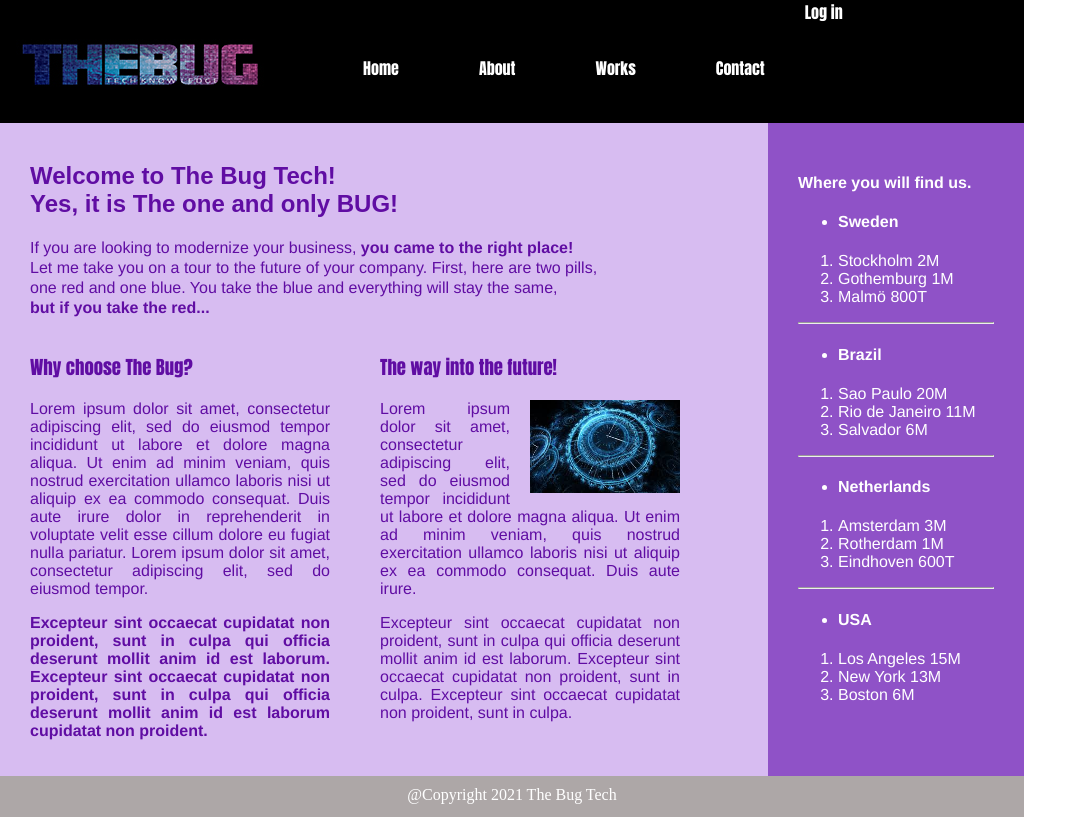
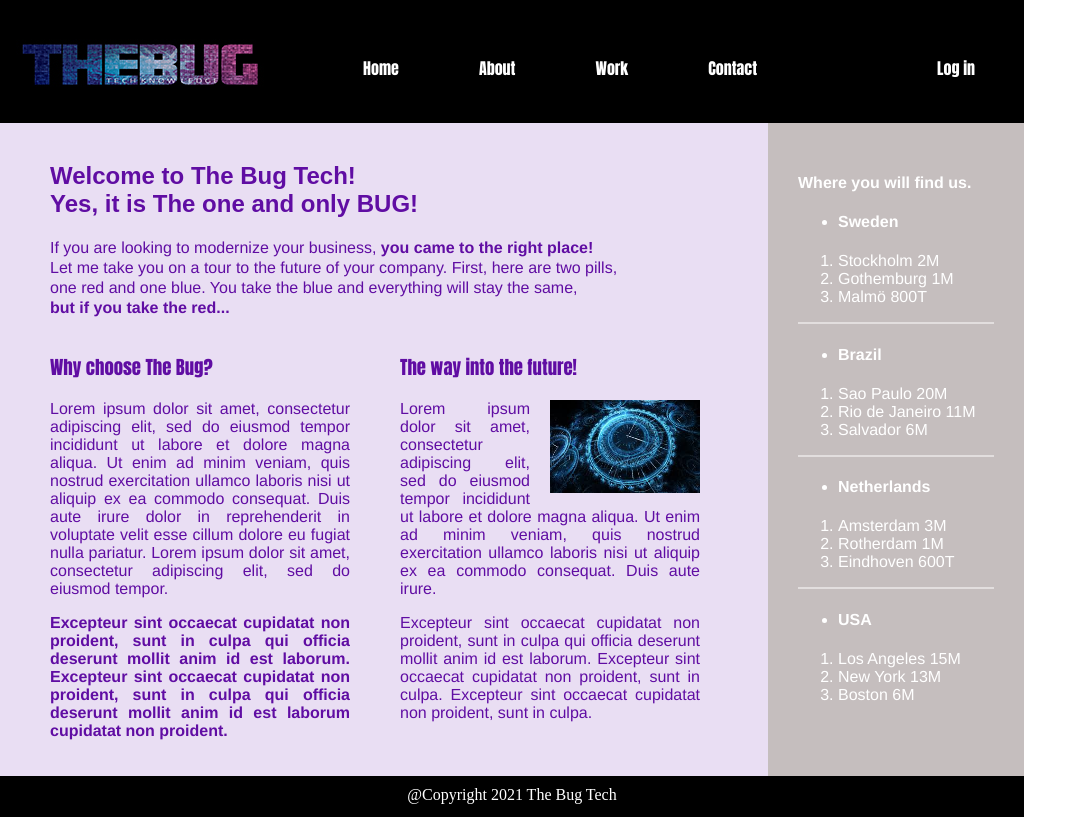
Before and after one commit to leo-alcantara/HTML_CSS_Assignment, a plain HTML site: page index.html in a window 1280 px wide. Shown: the whole page, without its empty margins (0-1087 px from the left). Drawn offline with Linux system fonts and the light colour scheme; a script that the page names is missing; a web font is replaced by a local one.

Commit message:
Grids implemented 30/9

```diff
--- a/css/indexstyles.css
+++ b/css/indexstyles.css
@@ -22,18 +22,18 @@ body {
 
 .item-main {
   grid-area: main;
-  background-color: rgb(215, 188, 241);
-  padding: 20px 30px;
+  background-color: rgb(233, 222, 243);
+  padding: 20px 50px;
 }
 
 .item-side {
   grid-area: side;
-  background-color: rgb(143, 82, 199);
+  background-color: rgb(197, 190, 190);
 }
 
 .item-footer {
   grid-area: footer;
-  background-color: rgb(173, 167, 167);
+  background-color: black;
   text-align: center;
 }
 
@@ -50,13 +50,20 @@ body {
   text-align: center;
 }
 
-.li-header {
-  font-family: Impact, sans-serif;
+.ul-header li {
+
+
+  font-family: Impact, Haettenschweiler, 'Arial Narrow Bold', sans-serif;
   float: left;
   padding: 40px;
 }
 
-.li-header:hover {
+li a{
+    color: white;
+    text-decoration: none;
+}
+
+li a:hover {
   color: #d0a8eb;
 }
 
@@ -64,7 +71,8 @@ body {
   font-family: Impact, sans-serif;
   color: white;
   text-decoration: none;
-  padding: 40px 0 40px 0;
+  padding: 55px 0px 0 100px;
+
 }
 
 .log:hover {
@@ -74,7 +82,6 @@ body {
 .main-header-title {
   color: rgb(96, 13, 163);
   font-family: "Ubuntu", sans-serif;
-
 }
 
 .main-header-parag {
@@ -87,18 +94,18 @@ body {
   width: 300px;
   float: left;
 }
-.article1-header{
+.article1-header {
   font-family: Impact, sans-serif;
   color: rgb(96, 13, 163);
 }
 
-.article1-parag1{
+.article1-parag1 {
   font-family: Helvetica, sans-serif;
   text-align: justify;
   color: rgb(96, 13, 163);
 }
 
-.article1-parag2{
+.article1-parag2 {
   font-family: Helvetica, sans-serif;
   text-align: justify;
   color: rgb(96, 13, 163);
@@ -109,11 +116,10 @@ body {
   padding-left: 50px;
   display: flow-root;
   width: 300px;
-
 }
 
-.article2-header{
-    font-family: Impact, Haettenschweiler, 'Arial Narrow Bold', sans-serif;
+.article2-header {
+  font-family: Impact, Haettenschweiler, "Arial Narrow Bold", sans-serif;
   color: rgb(96, 13, 163);
 }
 
@@ -123,27 +129,31 @@ body {
   float: right;
 }
 
-.article2-parag1{
+.article2-parag1 {
   font-family: Helvetica, sans-serif;
   word-wrap: break-word;
   text-align: justify;
   color: rgb(96, 13, 163);
-
 }
 
-.article2-parag2{
+.article2-parag2 {
   font-family: Helvetica, sans-serif;
   text-align: justify;
   color: rgb(96, 13, 163);
 }
 
-.item-side{
+.item-side {
   padding: 30px;
   color: white;
   font-family: Helvetica, sans-serif;
 }
 
-.footer-text{
+hr {
+  border-style: solid;
+  opacity: 50%;
+}
+
+.footer-text {
   display: flow-root;
   padding-top: 10px;
   color: white;
--- a/index.html
+++ b/index.html
@@ -6,6 +6,8 @@
     <meta http-equiv="X-UA-Compatible" content="ie=edge" />
     <link rel="icon" type="image/png" sizes="16x16" href="/Images/apple-touch-icon.png"/>
     <link href="https://fonts.googleapis.com/css?family=Montserrat/Ubuntu" rel="stylesheet">
+    <link rel="stylesheet"
+          href="https://fonts.googleapis.com/css?family=Tangerine">
     <title>The Bug Tech</title>
     <link rel="stylesheet" href="../css/indexstyles.css" />
   </head>
@@ -16,21 +18,22 @@
 
 
 
-    <nav class="item-header">
+    <nav class="item-header" id="top">
       <img class="img1" src="Images/Logo_Thebug.jpg" alt="The Bug Logo" />
        <ul class="ul-header">
-          <li class="li-header">Home</li>
-          <li class="li-header">About</li>
-          <li class="li-header">Works</li>
-          <li class="li-header">Contact</li>
+          <li><a href="">Home</a></li>
+          <li><a href="">About</a></li>
+          <li><a href="">Work</a></li>
+          <li><a href="">Contact</a></li>
+          <li><a href="login.html" class="log">Log in</a> </li>
         </ul>
-        <a href="login.html" class="log">Log in</a>
+
     </nav>
 
 
 
 
-    <section class="item-main">
+    <section class="item-main" id="main">
       <div class="main-header">
         <h1 class="main-header-title">
           Welcome to The Bug Tech! <br />
@@ -90,7 +93,7 @@
 
 
 
-    <aside class="item-side">
+    <aside class="item-side" id="side">
 
         <h4 class="headline-side">Where you will find us.</h4>
 
```
Also changed, not shown: login.html (+4 -4 lines). Lines whose indentation alone changed are shown as unchanged.
